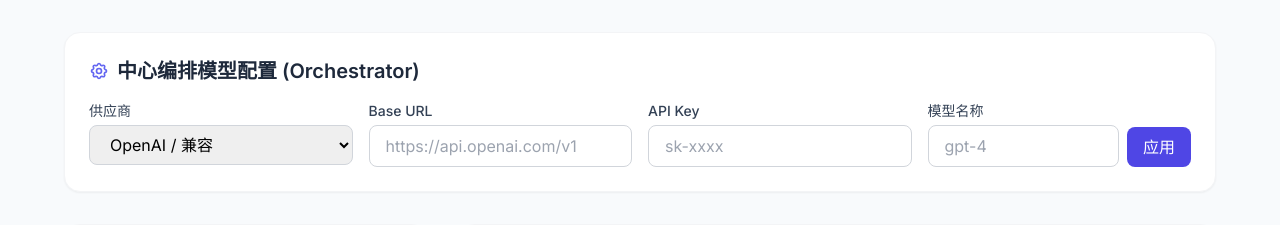
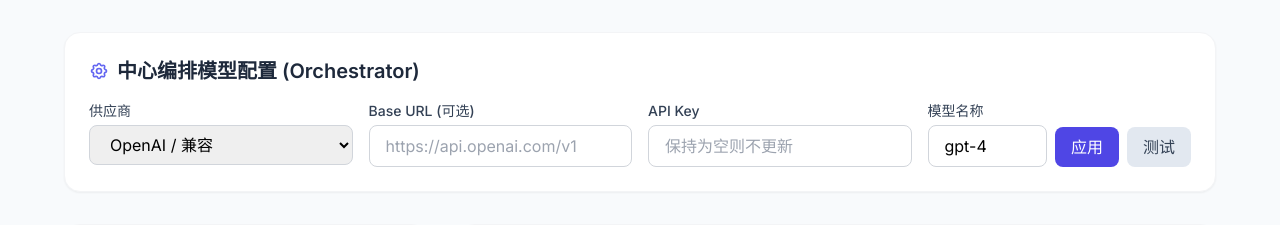
Before and after one commit to 1192603654/agent-gateway, a Spring Boot app: page / in a window 1280 px wide. Shown: the part 121-346 px from the top of the page. Run offline with Spring Boot 4, Linux system fonts and the light colour scheme; data that the repository does not hold is empty; some libraries are stand-ins or nearby versions.

Commit message:
Improve Orchestrator configuration UX with defaults and test capabilities.
- Added default BaseURL and ModelName mapping for OpenAI, Zhipu, and DashScope.
- Implemented a display for currently active Orchestrator configuration.
- Added a "Test" button to verify model connectivity and credentials.
- Enhanced ConfigController to preserve existing API keys during partial updates.
- Refactored GatewayService to use standard defaults for missing configuration values.
- Cleaned up build artifacts.

Co-authored-by: 1192603654 <21330014+1192603654@users.noreply.github.com>

```diff
--- a/gateway-server/src/main/java/com/agent/gateway/server/controller/ConfigController.java
+++ b/gateway-server/src/main/java/com/agent/gateway/server/controller/ConfigController.java
@@ -18,6 +18,10 @@ public class ConfigController {
 
     @PostMapping("/orchestrator")
     public SystemConfig saveOrchestratorConfig(@RequestBody SystemConfig config) {
+        SystemConfig existing = repository.findById("ORCHESTRATOR_MODEL").orElse(null);
+        if (existing != null && (config.getApiKey() == null || config.getApiKey().isEmpty())) {
+            config.setApiKey(existing.getApiKey());
+        }
         config.setConfigKey("ORCHESTRATOR_MODEL");
         return repository.save(config);
     }
--- a/gateway-server/src/main/resources/static/index.html
+++ b/gateway-server/src/main/resources/static/index.html
@@ -28,31 +28,45 @@
                 <svg class="w-5 h-5 mr-2 text-indigo-500" fill="none" stroke="currentColor" viewBox="0 0 24 24"><path stroke-linecap="round" stroke-linejoin="round" stroke-width="2" d="M10.325 4.317c.426-1.756 2.924-1.756 3.35 0a1.724 1.724 0 002.573 1.066c1.543-.94 3.31.826 2.37 2.37a1.724 1.724 0 001.065 2.572c1.756.426 1.756 2.924 0 3.35a1.724 1.724 0 00-1.066 2.573c.94 1.543-.826 3.31-2.37 2.37a1.724 1.724 0 00-2.572 1.065c-.426 1.756-2.924 1.756-3.35 0a1.724 1.724 0 00-2.573-1.066c-1.543.94-3.31-.826-2.37-2.37a1.724 1.724 0 00-1.065-2.572c-1.756-.426-1.756-2.924 0-3.35a1.724 1.724 0 001.066-2.573c-.94-1.543.826-3.31 2.37-2.37a1.724 1.724 0 002.572-1.065z"></path><path stroke-linecap="round" stroke-linejoin="round" stroke-width="2" d="M15 12a3 3 0 11-6 0 3 3 0 016 0z"></path></svg>
                 中心编排模型配置 (Orchestrator)
             </h2>
-            <div class="grid grid-cols-1 md:grid-cols-4 gap-4">
+            <div id="currentConfigDisplay" class="mb-4 p-4 bg-indigo-50 rounded-xl border border-indigo-100 flex justify-between items-center hidden">
+                <div class="text-sm text-indigo-900">
+                    当前中心模型：<span id="currentProviderLabel" class="font-bold">未配置</span> |
+                    模型：<span id="currentModelLabel" class="font-bold">-</span> |
+                    状态：<span id="currentStatusLabel" class="text-green-600 font-medium">就绪</span>
+                </div>
+                <button onclick="toggleConfigForm()" class="text-indigo-600 hover:text-indigo-800 text-sm font-medium">修改配置</button>
+            </div>
+
+            <div id="configFormArea" class="grid grid-cols-1 md:grid-cols-4 gap-4">
                 <div>
                     <label class="block text-sm font-medium text-slate-700 mb-1">供应商</label>
-                    <select id="sys_provider" class="w-full px-4 py-2 rounded-lg border border-gray-300 focus:ring-2 focus:ring-indigo-500 outline-none">
+                    <select id="sys_provider" onchange="updateDefaults()" class="w-full px-4 py-2 rounded-lg border border-gray-300 focus:ring-2 focus:ring-indigo-500 outline-none">
                         <option value="openai">OpenAI / 兼容</option>
                         <option value="zhipu">智谱 AI (GLM)</option>
                         <option value="dashscope">阿里千问 (DashScope)</option>
                     </select>
                 </div>
                 <div>
-                    <label class="block text-sm font-medium text-slate-700 mb-1">Base URL</label>
-                    <input type="text" id="sys_baseUrl" class="w-full px-4 py-2 rounded-lg border border-gray-300 focus:ring-2 focus:ring-indigo-500 outline-none" placeholder="https://api.openai.com/v1">
+                    <label class="block text-sm font-medium text-slate-700 mb-1">Base URL (可选)</label>
+                    <input type="text" id="sys_baseUrl" class="w-full px-4 py-2 rounded-lg border border-gray-300 focus:ring-2 focus:ring-indigo-500 outline-none">
                 </div>
                 <div>
                     <label class="block text-sm font-medium text-slate-700 mb-1">API Key</label>
-                    <input type="password" id="sys_apiKey" class="w-full px-4 py-2 rounded-lg border border-gray-300 focus:ring-2 focus:ring-indigo-500 outline-none" placeholder="sk-xxxx">
+                    <input type="password" id="sys_apiKey" class="w-full px-4 py-2 rounded-lg border border-gray-300 focus:ring-2 focus:ring-indigo-500 outline-none" placeholder="保持为空则不更新">
                 </div>
                 <div class="flex items-end space-x-2">
                     <div class="flex-1">
                         <label class="block text-sm font-medium text-slate-700 mb-1">模型名称</label>
-                        <input type="text" id="sys_modelName" class="w-full px-4 py-2 rounded-lg border border-gray-300 focus:ring-2 focus:ring-indigo-500 outline-none" placeholder="gpt-4">
+                        <input type="text" id="sys_modelName" class="w-full px-4 py-2 rounded-lg border border-gray-300 focus:ring-2 focus:ring-indigo-500 outline-none">
                     </div>
-                    <button onclick="saveSysConfig()" class="bg-indigo-600 hover:bg-indigo-700 text-white font-medium py-2 px-4 rounded-lg transition-colors">
-                        应用
-                    </button>
+                    <div class="flex space-x-2">
+                        <button onclick="saveSysConfig()" class="bg-indigo-600 hover:bg-indigo-700 text-white font-medium py-2 px-4 rounded-lg transition-colors">
+                            应用
+                        </button>
+                        <button onclick="testConfig()" class="bg-slate-200 hover:bg-slate-300 text-slate-700 font-medium py-2 px-4 rounded-lg transition-colors">
+                            测试
+                        </button>
+                    </div>
                 </div>
             </div>
         </section>
@@ -270,15 +284,68 @@
             }
         }
 
+        const DEFAULTS = {
+            openai: { baseUrl: 'https://api.openai.com/v1', modelName: 'gpt-4' },
+            zhipu: { baseUrl: 'https://open.bigmodel.cn/api/paas/v4/', modelName: 'glm-4' },
+            dashscope: { baseUrl: 'https://dashscope.aliyuncs.com/api/v1', modelName: 'qwen-turbo' }
+        };
+
+        function updateDefaults() {
+            const provider = document.getElementById('sys_provider').value;
+            const config = DEFAULTS[provider];
+            if (config) {
+                document.getElementById('sys_baseUrl').placeholder = config.baseUrl;
+                document.getElementById('sys_modelName').placeholder = config.modelName;
+                if (!document.getElementById('sys_modelName').value) {
+                    document.getElementById('sys_modelName').value = config.modelName;
+                }
+            }
+        }
+
+        function toggleConfigForm() {
+            const form = document.getElementById('configFormArea');
+            form.classList.toggle('hidden');
+        }
+
         async function loadSysConfig() {
             try {
                 const res = await fetch('/api/config/orchestrator');
                 const config = await res.json();
-                if (config.provider) document.getElementById('sys_provider').value = config.provider;
-                if (config.baseUrl) document.getElementById('sys_baseUrl').value = config.baseUrl;
-                if (config.modelName) document.getElementById('sys_modelName').value = config.modelName;
+                if (config.provider) {
+                    document.getElementById('sys_provider').value = config.provider;
+                    document.getElementById('sys_baseUrl').value = config.baseUrl || '';
+                    document.getElementById('sys_modelName').value = config.modelName || '';
+
+                    document.getElementById('currentProviderLabel').innerText = document.querySelector(`#sys_provider option[value="${config.provider}"]`).text;
+                    document.getElementById('currentModelLabel').innerText = config.modelName || '-';
+                    document.getElementById('currentConfigDisplay').classList.remove('hidden');
+                    document.getElementById('configFormArea').classList.add('hidden');
+                } else {
+                    updateDefaults();
+                }
             } catch (e) {
                 console.error("加载系统配置失败", e);
+            }
+        }
+
+        async function testConfig() {
+            const btn = event.target;
+            const originalText = btn.innerText;
+            btn.disabled = true;
+            btn.innerText = '测试中...';
+            try {
+                const res = await fetch('/api/gateway/query', {
+                    method: 'POST',
+                    headers: { 'Content-Type': 'application/json' },
+                    body: JSON.stringify({ query: 'ping' })
+                });
+                if (res.ok) alert("测试连接成功！中心模型可正常识别意图。");
+                else alert("测试失败，请检查 API Key 和网络配置。");
+            } catch (e) {
+                alert("请求错误: " + e.message);
+            } finally {
+                btn.disabled = false;
+                btn.innerText = originalText;
             }
         }
 
```
Also changed, not shown: gateway-server/src/main/java/com/agent/gateway/server/service/GatewayService.java (+3 -4 lines).
